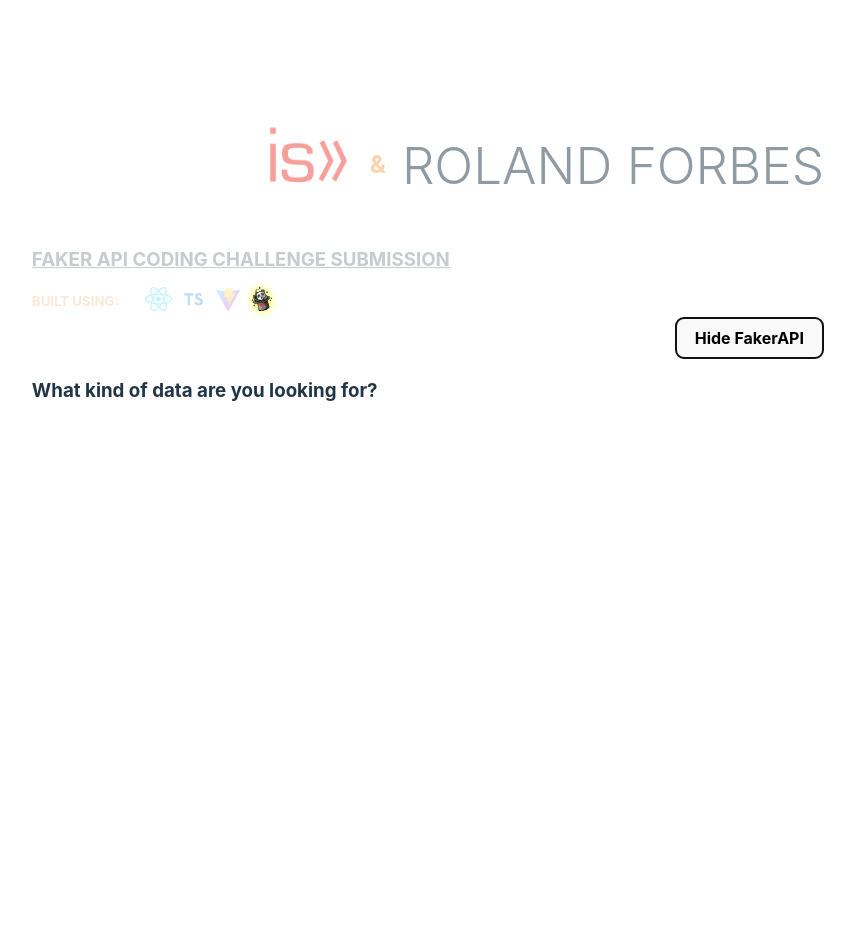
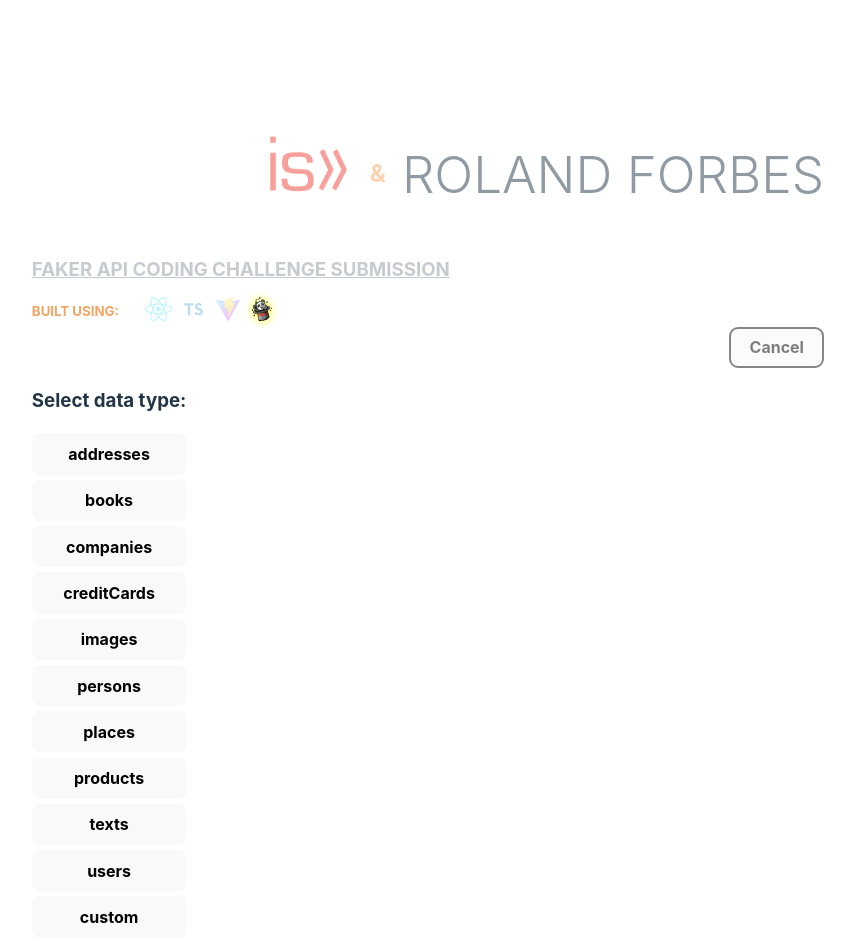
Before and after one commit to rolandforbes/viteFaker, a React (Vite) app in the folder changeis/: page / in a window 1280 px wide. Both pictures are taken after a click on the button "Show FakerAPI". Shown: the whole page, without its empty margins (212-1067 px from the left). Before the commit the page ends 800 px from the top, so only its background shows below. Built offline with nearby package versions, Linux system fonts and the light colour scheme.

Commit message:
Back over in the <Faker /> component tying in a useState() hook to a useEffect, gonna have to watch that data coming back here real soon to compare to the docs to make sure everything looks as expected for our dynamic html render function thingy. Capitalization hotfix for that enum,

```diff
--- a/changeis/src/App.css
+++ b/changeis/src/App.css
@@ -45,6 +45,10 @@ button {
   justify-content: end;
 }
 
+.light-button {
+  background-color: #3e3e42;
+}
+
 .logo {
   height: 5em;
   will-change: filter;
@@ -65,6 +69,10 @@ button {
 }
 
 .mb-1 {
+  margin-bottom: .32rem;
+}
+
+.mb-2 {
   margin-bottom: .82rem;
 }
 
@@ -88,9 +96,19 @@ button {
   text-align: end;
 }
 
+.w-100 {
+  width: 100%;
+}
+
 @keyframes grow-tall {
-  from { height: 0px }
-  to { height: 20rem }
+  from {
+    height: 0px;
+    opacity: 0;
+  }
+  to {
+    height: 20rem;
+    opacity: 1;
+  }
 }
 
 @keyframes shrink-down {
--- a/changeis/src/components/Faker.tsx
+++ b/changeis/src/components/Faker.tsx
@@ -15,28 +15,48 @@ const Faker = ({ showFakerAPI }: IFakerProps) => {
         getDataFromFakerAPI();
     }, [activeResource]);
 
+    useEffect(() => {
+        console.log("api data is", apiData)
+    }, [apiData]);
+
     const getDataFromFakerAPI = async () => {
         if(!activeResource) return;
         const dataFromAPI = await api.getFakerData(activeResource);
         if(dataFromAPI) {
-            console.log("data from faker API is: ", dataFromAPI);
             setApiData(dataFromAPI);
         }
     }
 
     const mapActiveResourceToHTML = () => {
         switch(activeResource) {
-            case FakerResourcesEnum.Images: return null;
+            case FakerResourcesEnum.images: return null;
             default: return <></>;
         }
     }
 
+    const selectDataType = () => {
+        return <div>
+            <h3 className='fw-bold'>
+                Select data type:
+            </h3>
+            {(Object.keys(FakerResourcesEnum) as Array<keyof typeof FakerResourcesEnum>).filter((v) => !isNaN(Number(v))).map(key => {
+                return <div className='mb-1' key={key}>
+                    <button className={['w-100', activeResource === FakerResourcesEnum[key] ? 'light-button' : ''].join(' ')} onClick={() => setActiveResource(FakerResourcesEnum[key])}>
+                        {FakerResourcesEnum[key]}
+                    </button>
+                </div>;
+            })}
+        </div>;
+    }
+
     return <div className={[showFakerAPI ? 'grow-tall' : 'shrink-down', 'border-bottom border-top'].join(' ')}>
         {showFakerAPI && <>
-            <h3 className='fw-bold'>
-                What kind of data are you looking for?
-            </h3>
-            {mapActiveResourceToHTML()}
+            <div className='align-items-center d-flex gap-2'>
+                {selectDataType()}
+                <div>
+                    {mapActiveResourceToHTML()}
+                </div>
+            </div>
         </>}
     </div>;
 }
--- a/changeis/src/components/HomePage.tsx
+++ b/changeis/src/components/HomePage.tsx
@@ -20,11 +20,11 @@ const HomePage = ({ children, setShowFakerAPI, showFakerAPI }: IHomePageProps) =
             <h2 className='brown'>&</h2>
             <h1 className='fw-light'>ROLAND FORBES</h1>
         </div>
-        <h3 className={['mb-1', showFakerAPI ? 'opacity-25' : 'opacity-50'].join(' ')}>
+        <h3 className={['mb-2', showFakerAPI ? 'opacity-25' : 'opacity-50'].join(' ')}>
             <u>FAKER API CODING CHALLENGE SUBMISSION</u>
         </h3>
         <h5 className='align-items-center d-flex gap-1 logo-xs m-0'>
-            <span className={['brown pe-2', showFakerAPI ? 'opacity-25' : ''].join(' ')}>
+            <span className='brown pe-2'>
                 BUILT USING:
             </span>
             <a href='https://react.dev' target='_blank'>
@@ -41,8 +41,8 @@ const HomePage = ({ children, setShowFakerAPI, showFakerAPI }: IHomePageProps) =
             </a>
         </h5>
         <div className='d-flex justify-content-end'>
-            <button onClick={() => setShowFakerAPI(!showFakerAPI)}>
-                {!showFakerAPI ? 'Show' : 'Hide'} FakerAPI
+            <button className={showFakerAPI ? 'opacity-50' : ''} onClick={() => setShowFakerAPI(!showFakerAPI)}>
+                {!showFakerAPI ? 'Show FakerAPI' : 'Cancel'}
             </button>
         </div>
         {children}
--- a/changeis/src/services/api.ts
+++ b/changeis/src/services/api.ts
@@ -3,8 +3,9 @@ import { FakerResourcesEnum } from '../services/enums';
 
 class ApiCalls {
     async getFakerData(resource: FakerResourcesEnum) {
-        let res = await fetch(`https://fakerapi.it/api/v1/${resource}?_width=380`);
-        return res;
+        let res = await fetch(`https://fakerapi.it/api/v1/${resource}?_quantity=1`);
+        let data = await res?.json();
+        return data?.data?.length > 0 ? data.data : null;
     }
 }
 export default ApiCalls;
```
Also changed, not shown: changeis/src/services/enums.ts (+11 -11 lines).
